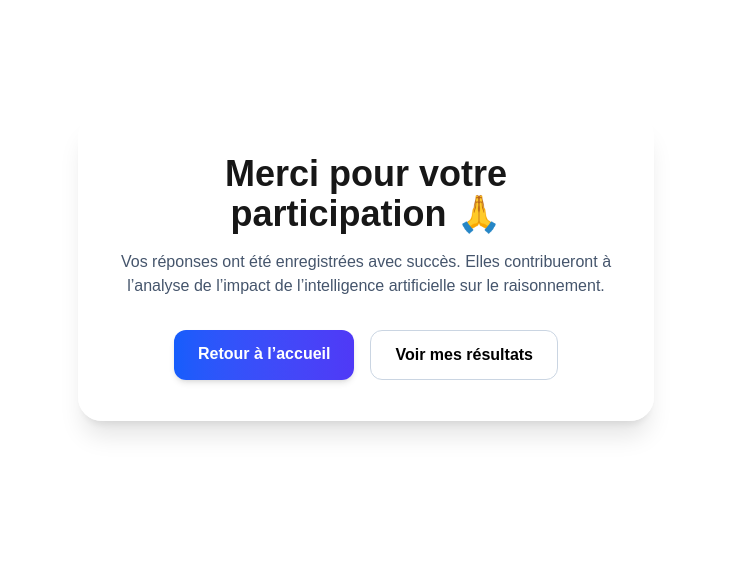
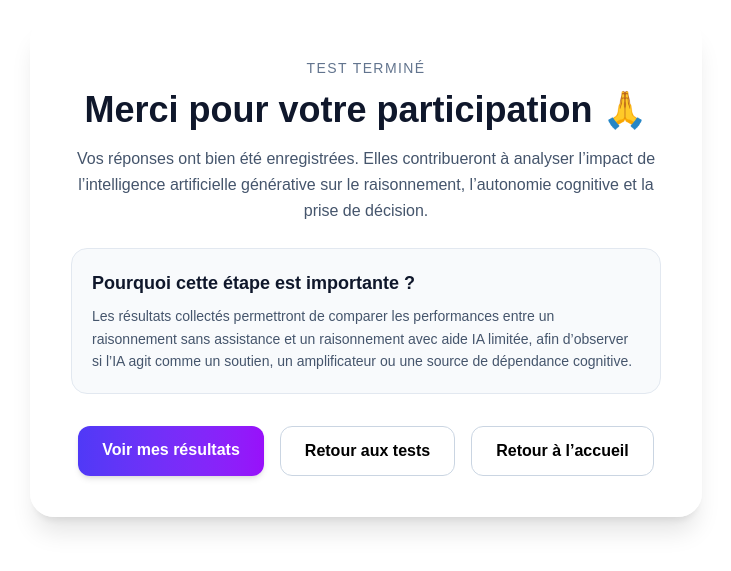
Before and after one commit to Asubia/memoire-ia-cognition, a Next.js app: page /fin in a window 1280 px wide. Shown: the part 133-704 px from the top of the page, without its empty margins (274-1005 px from the left). Built offline with nearby package versions, Linux system fonts and the light colour scheme.

Commit message:
Amélioration page de fin

```diff
--- a/app/fin/page.tsx
+++ b/app/fin/page.tsx
@@ -1,30 +1,54 @@
 export default function FinPage() {
   return (
-    <main className="min-h-screen flex items-center justify-center px-6">
-      <section className="max-w-xl w-full text-center bg-white/70 backdrop-blur-md rounded-3xl shadow-xl border border-white/50 p-10">
-        <h1 className="text-4xl font-extrabold mb-4">
+    <main className="min-h-screen flex items-center justify-center px-6 py-10">
+      <section className="max-w-2xl w-full text-center bg-white/70 backdrop-blur-md rounded-3xl shadow-xl border border-white/50 p-10">
+        <p className="text-sm uppercase tracking-widest text-slate-500 mb-3">
+          Test terminé
+        </p>
+
+        <h1 className="text-4xl font-extrabold mb-4 text-slate-900">
           Merci pour votre participation 🙏
         </h1>
 
-        <p className="text-slate-600 mb-8">
-          Vos réponses ont été enregistrées avec succès. Elles contribueront à
-          l’analyse de l’impact de l’intelligence artificielle sur le
-          raisonnement.
+        <p className="text-slate-600 leading-relaxed mb-6">
+          Vos réponses ont bien été enregistrées. Elles contribueront à analyser
+          l’impact de l’intelligence artificielle générative sur le
+          raisonnement, l’autonomie cognitive et la prise de décision.
         </p>
+
+        <div className="rounded-2xl bg-slate-50 border border-slate-200 p-5 text-left mb-8">
+          <h2 className="text-lg font-bold text-slate-900 mb-2">
+            Pourquoi cette étape est importante ?
+          </h2>
+
+          <p className="text-slate-600 text-sm leading-relaxed">
+            Les résultats collectés permettront de comparer les performances
+            entre un raisonnement sans assistance et un raisonnement avec aide
+            IA limitée, afin d’observer si l’IA agit comme un soutien, un
+            amplificateur ou une source de dépendance cognitive.
+          </p>
+        </div>
 
         <div className="flex flex-col sm:flex-row gap-4 justify-center">
           <a
-            href="/"
-            className="rounded-xl bg-gradient-to-r from-blue-600 to-indigo-600 px-6 py-3 text-white font-semibold shadow-md hover:scale-[1.02] transition"
+            href="/mes-resultats"
+            className="rounded-xl bg-gradient-to-r from-indigo-600 to-purple-600 px-6 py-3 text-white font-semibold shadow-md hover:scale-[1.02] transition"
           >
-            Retour à l’accueil
+            Voir mes résultats
           </a>
 
           <a
-            href="/mes-resultats"
+            href="/tests"
             className="rounded-xl border border-slate-300 bg-white/80 px-6 py-3 text-black font-semibold hover:bg-slate-100 transition"
           >
-            Voir mes résultats
+            Retour aux tests
+          </a>
+
+          <a
+            href="/"
+            className="rounded-xl border border-slate-300 bg-white/80 px-6 py-3 text-black font-semibold hover:bg-slate-100 transition"
+          >
+            Retour à l’accueil
           </a>
         </div>
       </section>
```
